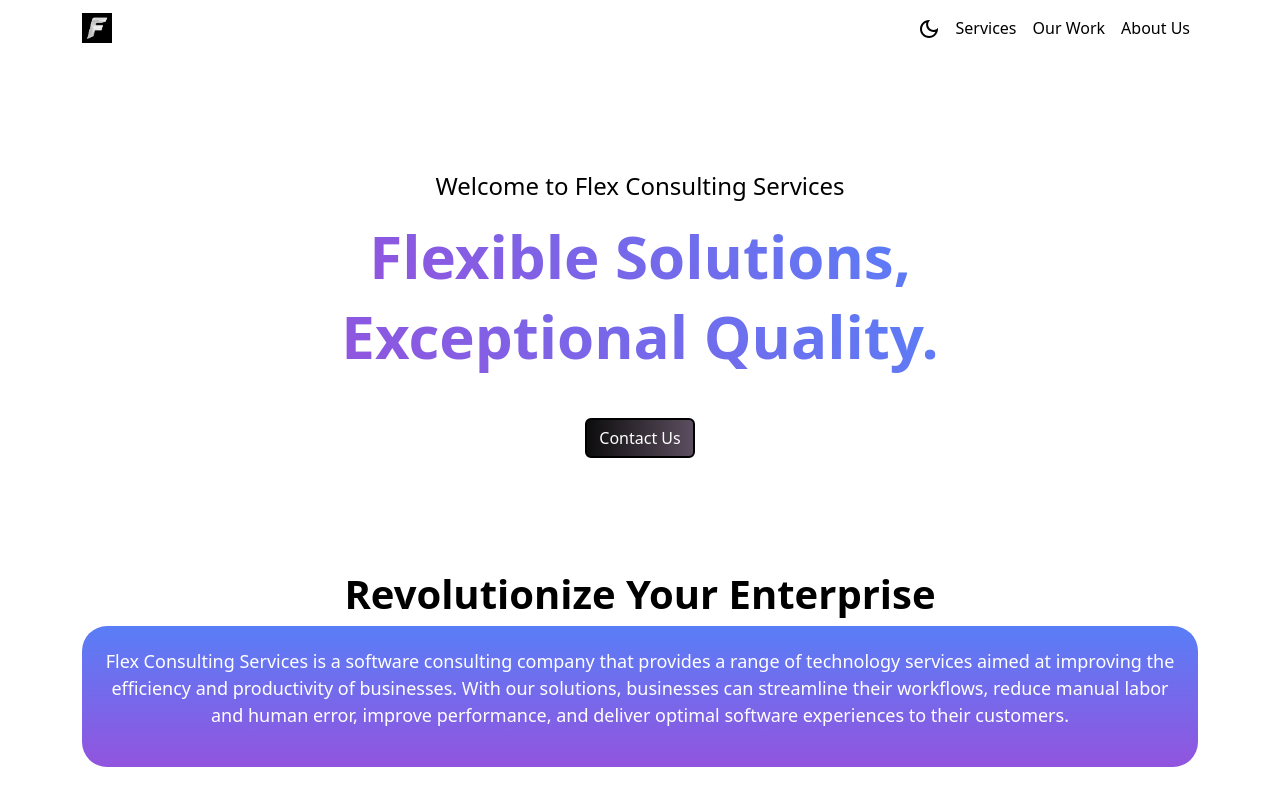
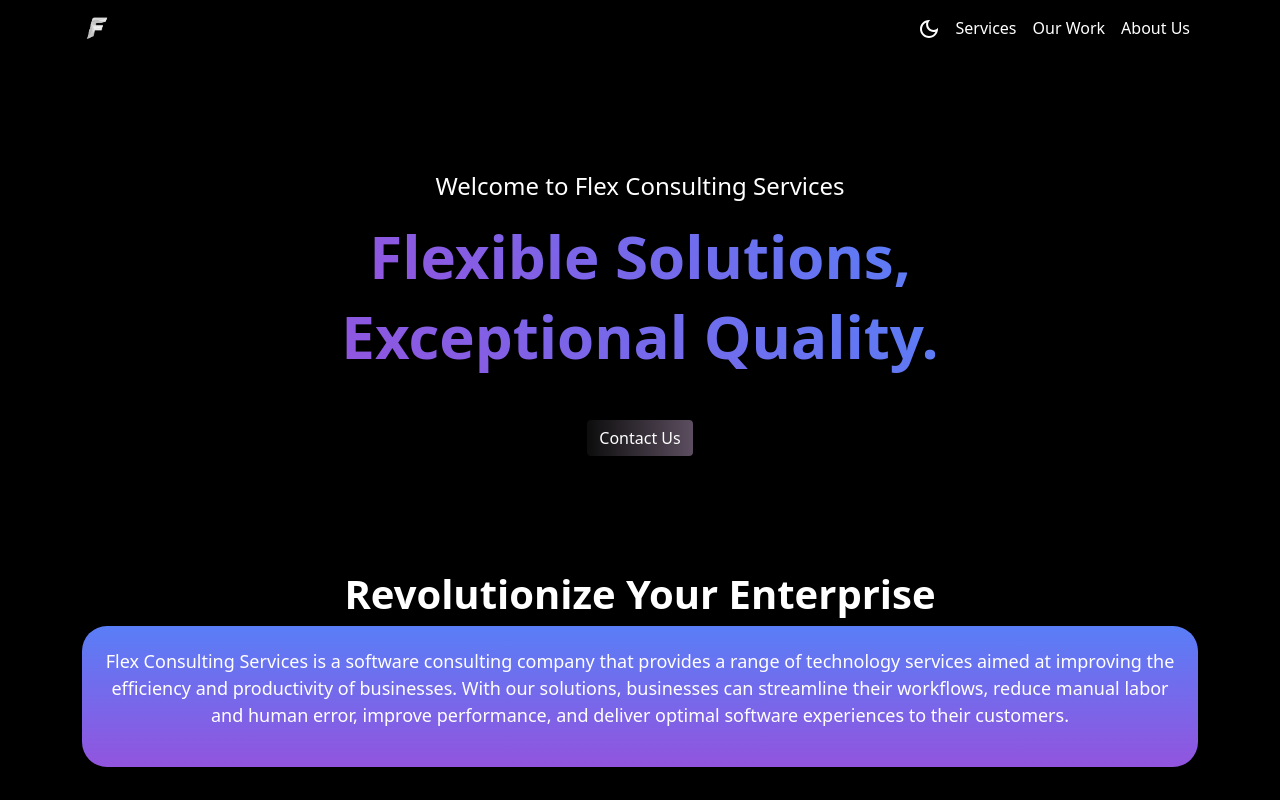
Before and after one commit to Flex-Consulting/Flex-Consulting.github.io, a React (Create React App) app: page / in a window 1280 px wide. Shown: the top 800 px of the page. Built offline with nearby package versions, Linux system fonts and the light colour scheme.

Commit message:
Small fix to navbar.

```diff
--- a/src/App.css
+++ b/src/App.css
@@ -2,6 +2,7 @@
   overflow-x: hidden;
   max-width: 100%;
   text-rendering:optimizeLegibility !important;
+  background-color: black !important;
 }
 
 .dark{
--- a/src/App.js
+++ b/src/App.js
@@ -22,7 +22,7 @@
   if (!toggle){
     return (
     <svg viewBox="0 0 24 24" width="24" height="24" className="darkToggleIcon_OBbf">
-      <path fill="black" d="M9.37,5.51C9.19,6.15,9.1,6.82,9.1,7.5c0,4.08,3.32,7.4,7.4,7.4c0.68,0,1.35-0.09,1.99-0.27C17.45,17.19,14.93,19,12,19 c-3.86,0-7-3.14-7-7C5,9.07,6.81,6.55,9.37,5.51z M12,3c-4.97,0-9,4.03-9,9s4.03,9,9,9s9-4.03,9-9c0-0.46-0.04-0.92-0.1-1.36 c-0.98,1.37-2.58,2.26-4.4,2.26c-2.98,0-5.4-2.42-5.4-5.4c0-1.81,0.89-3.42,2.26-4.4C12.92,3.04,12.46,3,12,3L12,3z"></path>
+      <path fill="white" d="M9.37,5.51C9.19,6.15,9.1,6.82,9.1,7.5c0,4.08,3.32,7.4,7.4,7.4c0.68,0,1.35-0.09,1.99-0.27C17.45,17.19,14.93,19,12,19 c-3.86,0-7-3.14-7-7C5,9.07,6.81,6.55,9.37,5.51z M12,3c-4.97,0-9,4.03-9,9s4.03,9,9,9s9-4.03,9-9c0-0.46-0.04-0.92-0.1-1.36 c-0.98,1.37-2.58,2.26-4.4,2.26c-2.98,0-5.4-2.42-5.4-5.4c0-1.81,0.89-3.42,2.26-4.4C12.92,3.04,12.46,3,12,3L12,3z"></path>
     </svg>
     );
   }
@@ -30,7 +30,7 @@
     return(
     <svg viewBox="0 0 24 24" width="24" height="24" className="lightToggleIcon_dnYY">
 
-      <path fill="white" d="M12,9c1.65,0,3,1.35,3,3s-1.35,3-3,3s-3-1.35-3-3S10.35,9,12,9 M12,7c-2.76,0-5,2.24-5,5s2.24,5,5,5s5-2.24,5-5 S14.76,7,12,7L12,7z M2,13l2,0c0.55,0,1-0.45,1-1s-0.45-1-1-1l-2,0c-0.55,0-1,0.45-1,1S1.45,13,2,13z M20,13l2,0c0.55,0,1-0.45,1-1 s-0.45-1-1-1l-2,0c-0.55,0-1,0.45-1,1S19.45,13,20,13z M11,2v2c0,0.55,0.45,1,1,1s1-0.45,1-1V2c0-0.55-0.45-1-1-1S11,1.45,11,2z M11,20v2c0,0.55,0.45,1,1,1s1-0.45,1-1v-2c0-0.55-0.45-1-1-1C11.45,19,11,19.45,11,20z M5.99,4.58c-0.39-0.39-1.03-0.39-1.41,0 c-0.39,0.39-0.39,1.03,0,1.41l1.06,1.06c0.39,0.39,1.03,0.39,1.41,0s0.39-1.03,0-1.41L5.99,4.58z M18.36,16.95 c-0.39-0.39-1.03-0.39-1.41,0c-0.39,0.39-0.39,1.03,0,1.41l1.06,1.06c0.39,0.39,1.03,0.39,1.41,0c0.39-0.39,0.39-1.03,0-1.41 L18.36,16.95z M19.42,5.99c0.39-0.39,0.39-1.03,0-1.41c-0.39-0.39-1.03-0.39-1.41,0l-1.06,1.06c-0.39,0.39-0.39,1.03,0,1.41 s1.03,0.39,1.41,0L19.42,5.99z M7.05,18.36c0.39-0.39,0.39-1.03,0-1.41c-0.39-0.39-1.03-0.39-1.41,0l-1.06,1.06 c-0.39,0.39-0.39,1.03,0,1.41s1.03,0.39,1.41,0L7.05,18.36z"></path>
+      <path fill="black" d="M12,9c1.65,0,3,1.35,3,3s-1.35,3-3,3s-3-1.35-3-3S10.35,9,12,9 M12,7c-2.76,0-5,2.24-5,5s2.24,5,5,5s5-2.24,5-5 S14.76,7,12,7L12,7z M2,13l2,0c0.55,0,1-0.45,1-1s-0.45-1-1-1l-2,0c-0.55,0-1,0.45-1,1S1.45,13,2,13z M20,13l2,0c0.55,0,1-0.45,1-1 s-0.45-1-1-1l-2,0c-0.55,0-1,0.45-1,1S19.45,13,20,13z M11,2v2c0,0.55,0.45,1,1,1s1-0.45,1-1V2c0-0.55-0.45-1-1-1S11,1.45,11,2z M11,20v2c0,0.55,0.45,1,1,1s1-0.45,1-1v-2c0-0.55-0.45-1-1-1C11.45,19,11,19.45,11,20z M5.99,4.58c-0.39-0.39-1.03-0.39-1.41,0 c-0.39,0.39-0.39,1.03,0,1.41l1.06,1.06c0.39,0.39,1.03,0.39,1.41,0s0.39-1.03,0-1.41L5.99,4.58z M18.36,16.95 c-0.39-0.39-1.03-0.39-1.41,0c-0.39,0.39-0.39,1.03,0,1.41l1.06,1.06c0.39,0.39,1.03,0.39,1.41,0c0.39-0.39,0.39-1.03,0-1.41 L18.36,16.95z M19.42,5.99c0.39-0.39,0.39-1.03,0-1.41c-0.39-0.39-1.03-0.39-1.41,0l-1.06,1.06c-0.39,0.39-0.39,1.03,0,1.41 s1.03,0.39,1.41,0L19.42,5.99z M7.05,18.36c0.39-0.39,0.39-1.03,0-1.41c-0.39-0.39-1.03-0.39-1.41,0l-1.06,1.06 c-0.39,0.39-0.39,1.03,0,1.41s1.03,0.39,1.41,0L7.05,18.36z"></path>
     </svg>
     );
   }
@@ -38,7 +38,7 @@
 
 function App() {
   const [toggle, setToggle] = useState(true)
-  const [style, setStyle] = useState("light");
+  const [style, setStyle] = useState("dark");
 
   function changeStyle (){
     if (style === "dark"){
```
